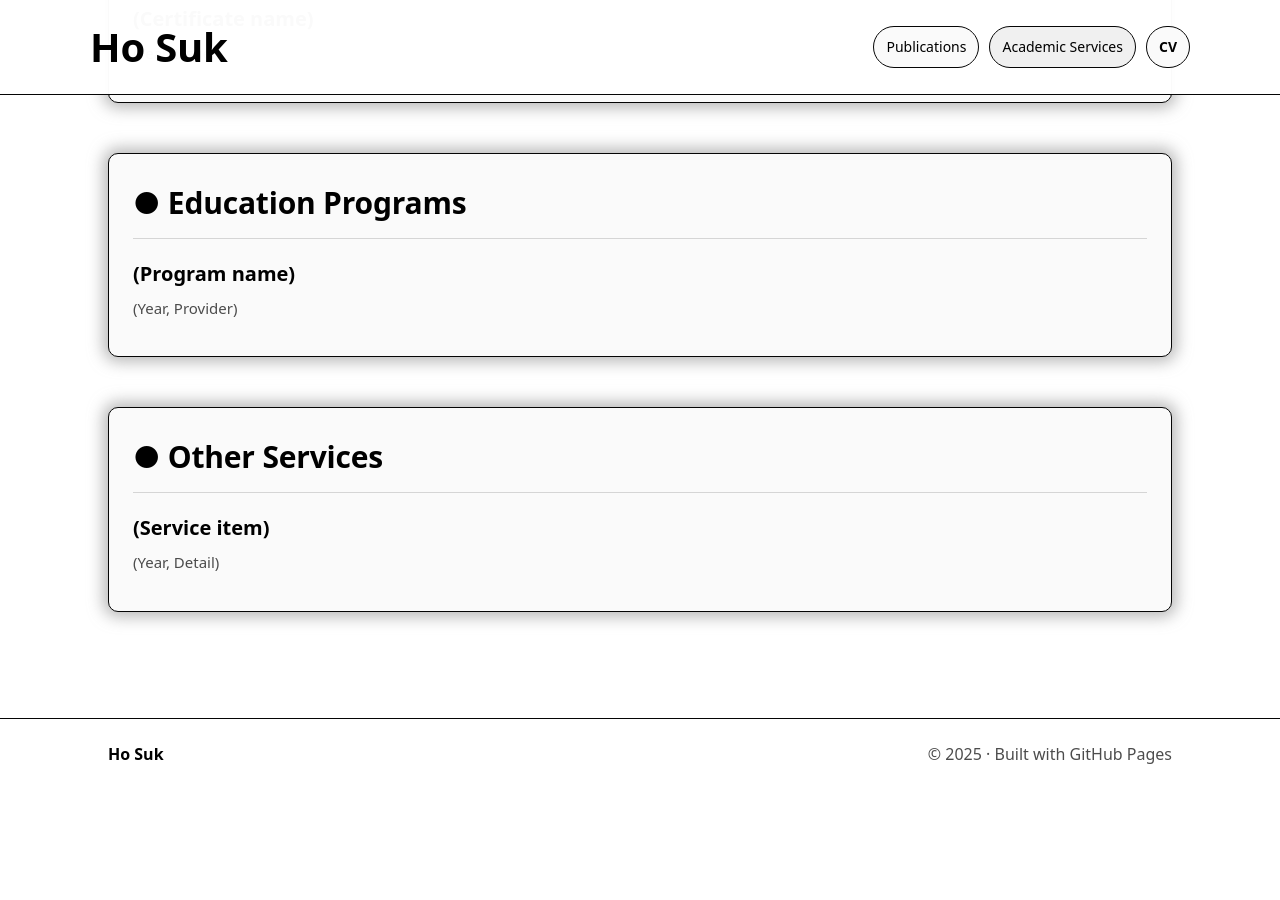
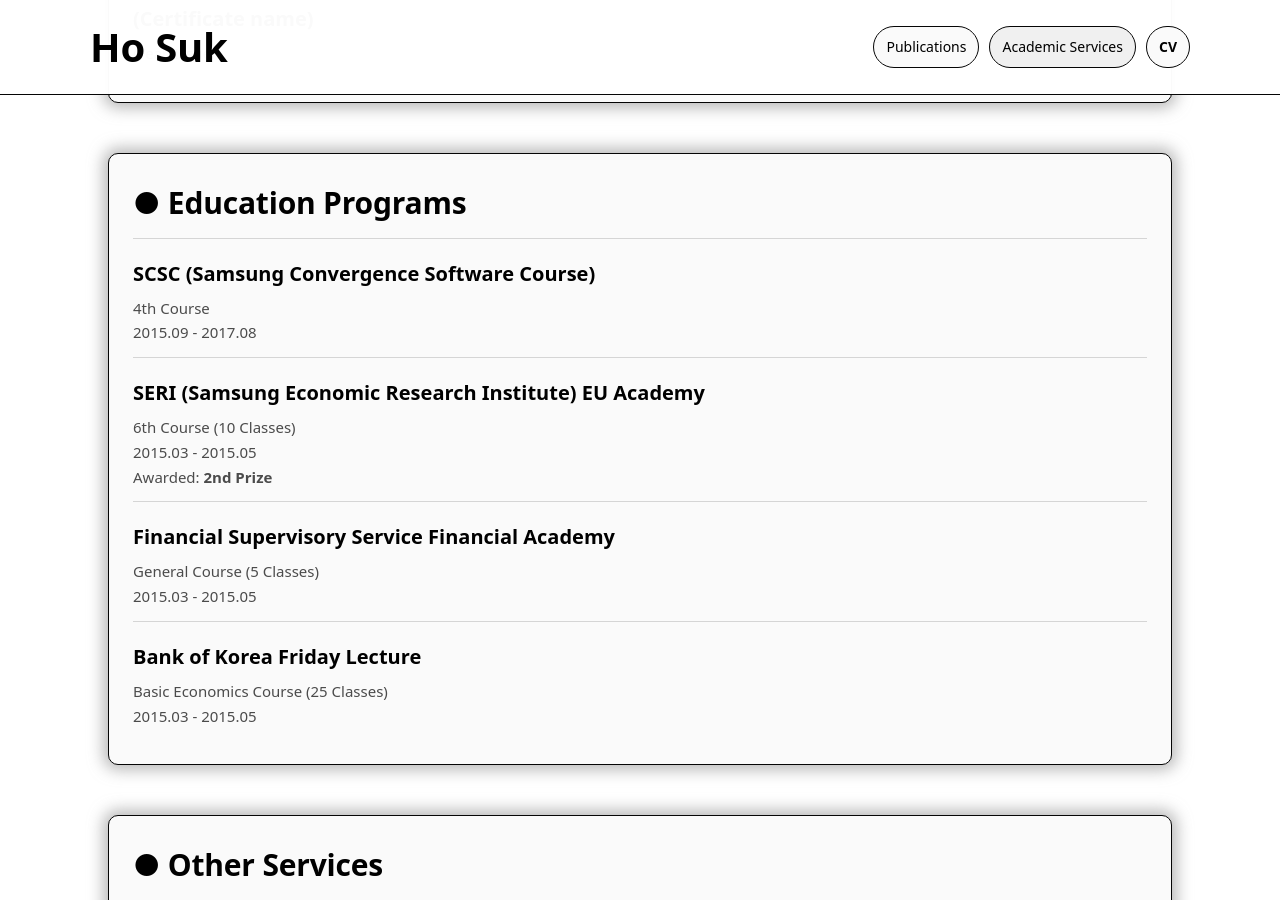
Before and after one commit to ho-suk-93/ho-suk-93.github.io, a Jekyll site: the page built from index.md, in a window 1280 px wide and 900 px high, scrolled down 8275 px. Built offline with Jekyll 4.4.1, drawn with Linux system fonts in a browser that asks for light colours; before the commit the page ends 9064 px from its top, so only the background shows below that.

Commit message:
Update index.md

```diff
--- a/index.md
+++ b/index.md
@@ -346,10 +346,26 @@ description: "Ho Suk's Personal Website"
 <section id="education-programs" class="section">
   <div class="card">
     <div class="section-title">● Education Programs</div>
-
     <div class="list-item">
-      <p class="item-title">(Program name)</p>
-      <p class="item-desc">(Year, Provider)</p>
+      <p class="item-title">SCSC (Samsung Convergence Software Course)</p>
+      <p class="item-desc">4th Course</p>
+      <p class="item-desc">2015.09 - 2017.08</p>
+    </div>
+    <div class="list-item">
+      <p class="item-title">SERI (Samsung Economic Research Institute) EU Academy</p>
+      <p class="item-desc">6th Course (10 Classes)</p>
+      <p class="item-desc">2015.03 - 2015.05</p>
+      <p class="item-desc">Awarded: <b>2nd Prize</b></p>
+    </div>
+    <div class="list-item">
+      <p class="item-title">Financial Supervisory Service Financial Academy</p>
+      <p class="item-desc">General Course (5 Classes)</p>
+      <p class="item-desc">2015.03 - 2015.05</p>
+    </div>
+    <div class="list-item">
+      <p class="item-title">Bank of Korea Friday Lecture</p>
+      <p class="item-desc">Basic Economics Course (25 Classes)</p>
+      <p class="item-desc">2015.03 - 2015.05</p>
     </div>
   </div>
 </section>
```
